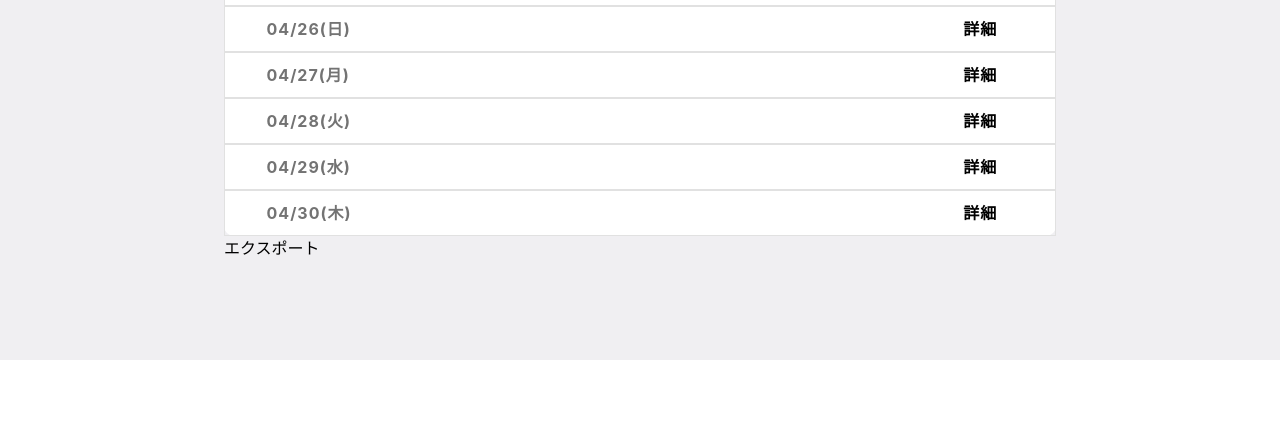
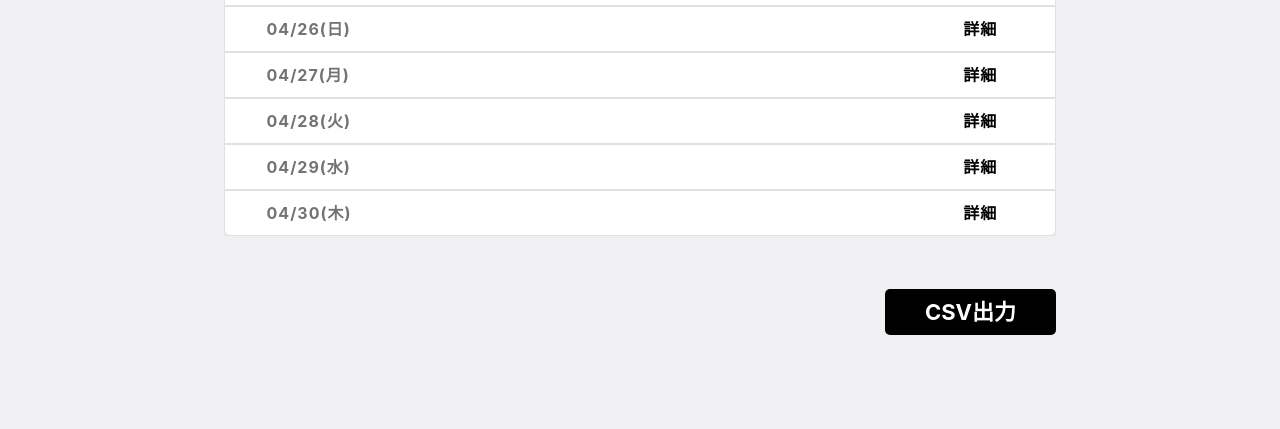
Before and after one commit to nae6/laravel-attendance-app, a Laravel app: page /admin/attendance/staff/2 in a window 1280 px wide. Shown: the part 1560-1989 px from the top of the page. Before the commit the page ends 1920 px from the top, so only its background shows below. Run offline with Laravel 12, Linux system fonts and the light colour scheme; data comes from the database, SQL or seed files in the repository.

Commit message:
feat: add csv export for admin attendance history

```diff
--- a/src/public/css/history.css
+++ b/src/public/css/history.css
@@ -129,3 +129,19 @@ table {
 .tabs label:has(:checked)+div {
     display: block;
 }
+
+/* エクスポートボタン */
+.btn-wrapper {
+    width: 100%;
+    text-align: right;
+    margin-top: 60px;
+}
+
+.btn {
+    padding: 10px 40px;
+    background-color: #000;
+    color: #fff;
+    font-size: 22px;
+    font-weight: bold;
+    border-radius: 5px;
+}
--- a/src/resources/views/admin/staff_attendance_history.blade.php
+++ b/src/resources/views/admin/staff_attendance_history.blade.php
@@ -60,7 +60,7 @@
     </table>
 </div>
 
-<div class="export">
-    <a href="{{ route('staff.attendance.export', ['staff' => $staff->id, 'month' => $currentMonth->format('Y-m')]) }}" class="export-btn">エクスポート</a>
+<div class="btn-wrapper">
+    <a href="{{ route('staff.attendance.export', ['staff' => $staff->id, 'month' => $currentMonth->format('Y-m')]) }}" class="btn">CSV出力</a>
 </div>
 @endsection
```
